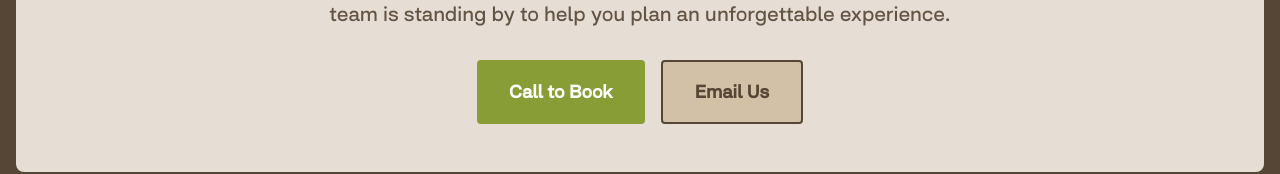
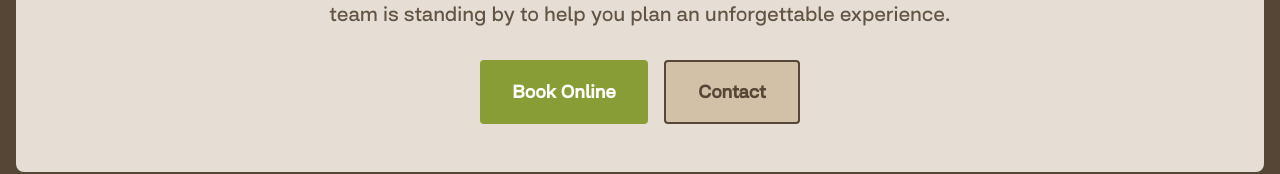
Before and after one commit to thaninbew/treescape, a Next.js app: page /mountainview/contact in a window 1280 px wide. Shown: the part 2776-2950 px from the top of the page. Built offline with nearby package versions, Linux system fonts and the light colour scheme; no server answers.

Commit message:
fix buttons

```diff
--- a/app/[resort]/contact/page.tsx
+++ b/app/[resort]/contact/page.tsx
@@ -1,4 +1,7 @@
+'use client';
+
 import { notFound } from 'next/navigation';
+import { useParams } from 'next/navigation';
 import { resortData as treescapeData } from '@/data/treescape';
 import { resortData as mountainviewData } from '@/data/mountainview';
 import ContactForm from '@/components/ContactForm';
@@ -10,8 +13,9 @@ const resortDataMap = {
   mountainview: mountainviewData,
 };
 
-export default async function ContactPage({ params }: { params: Promise<{ resort: string }> }) {
-  const { resort } = await params;
+export default function ContactPage() {
+  const params = useParams();
+  const resort = params.resort as string;
   const resortData = resortDataMap[resort as keyof typeof resortDataMap];
 
   if (!resortData) {
@@ -240,11 +244,14 @@ export default async function ContactPage({ params }: { params: Promise<{ resort
             Our team is standing by to help you plan an unforgettable experience.
           </p>
           <div className="flex flex-col sm:flex-row gap-4 justify-center">
-            <CTAButton href={`tel:${resortData.contact.phone}`} size="lg">
-              Call to Book
+            <CTAButton
+              onClick={() => window.open('https://ibe.hoteliers.guru/ibe/en/Tree-Scape-Retreat-Resort-Hangdong-Chiangmai-TH?tid=e45117b832284e96bedb1ee28d32553d&', '_blank')}
+              size="lg"
+            >
+              Book Online
             </CTAButton>
-            <CTAButton href={`mailto:${resortData.contact.email}`} variant="secondary" size="lg">
-              Email Us
+            <CTAButton href={`/${resort}/contact`} variant="secondary" size="lg">
+              Contact
             </CTAButton>
           </div>
         </section>
@@ -252,10 +259,3 @@ export default async function ContactPage({ params }: { params: Promise<{ resort
     </main>
   );
 }
-
-export function generateStaticParams() {
-  return [
-    { resort: 'treescape' },
-    { resort: 'mountainview' },
-  ];
-}
--- a/app/[resort]/page.tsx
+++ b/app/[resort]/page.tsx
@@ -31,7 +31,6 @@ export default async function ResortPage({ params }: { params: Promise<{ resort:
         title={resortData.hero.title}
         subtitle={resortData.hero.subtitle}
         ctaText="Book Your Stay"
-        ctaHref={`/${resort}/contact`}
         height="large"
         gallery={resortData.gallery}
       />
--- a/components/Hero.tsx
+++ b/components/Hero.tsx
@@ -15,7 +15,6 @@ interface HeroProps {
   title: string;
   subtitle: string;
   ctaText?: string;
-  ctaHref?: string;
   height?: 'screen' | 'large' | 'medium';
   gallery?: GalleryItem[];
 }
@@ -25,7 +24,6 @@ export default function Hero({
   title,
   subtitle,
   ctaText = "Book Now",
-  ctaHref = "#",
   height = 'large',
   gallery = []
 }: HeroProps) {
@@ -56,6 +54,10 @@ export default function Hero({
       return () => clearInterval(interval);
     }
   }, [images.length, imageLoaded]);
+
+  const handleBookNow = () => {
+    window.open('https://ibe.hoteliers.guru/ibe/en/Tree-Scape-Retreat-Resort-Hangdong-Chiangmai-TH?tid=e45117b832284e96bedb1ee28d32553d&', '_blank');
+  };
 
   const heightClasses = {
     screen: 'h-screen',
@@ -91,7 +93,7 @@ export default function Hero({
         <p className="text-xl md:text-2xl lg:text-3xl mb-8 max-w-2xl mx-auto">
           {subtitle}
         </p>
-        <CTAButton href={ctaHref} size="lg" className="shadow-lg">
+        <CTAButton onClick={handleBookNow} size="lg" className="shadow-lg">
           {ctaText}
         </CTAButton>
       </div>
```
